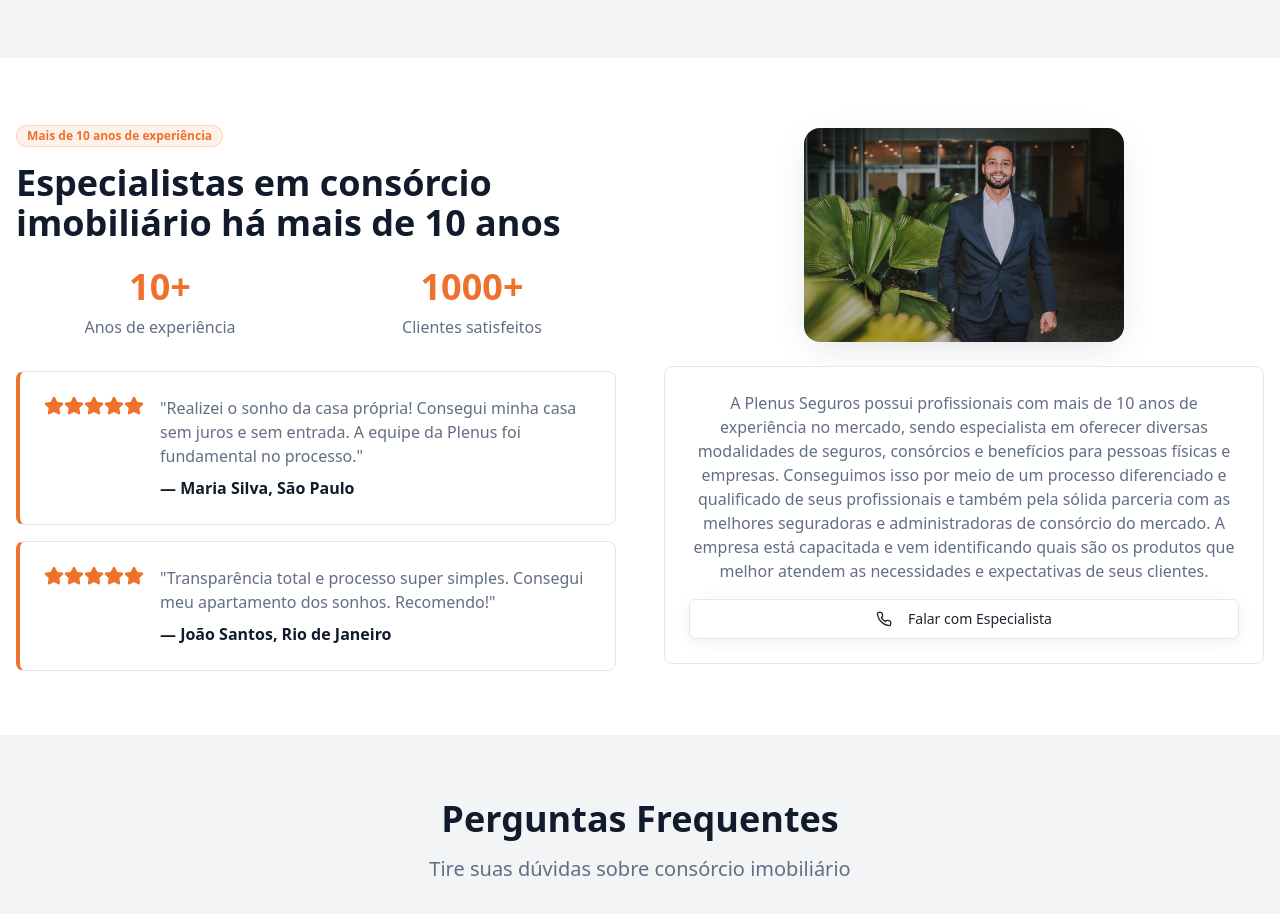
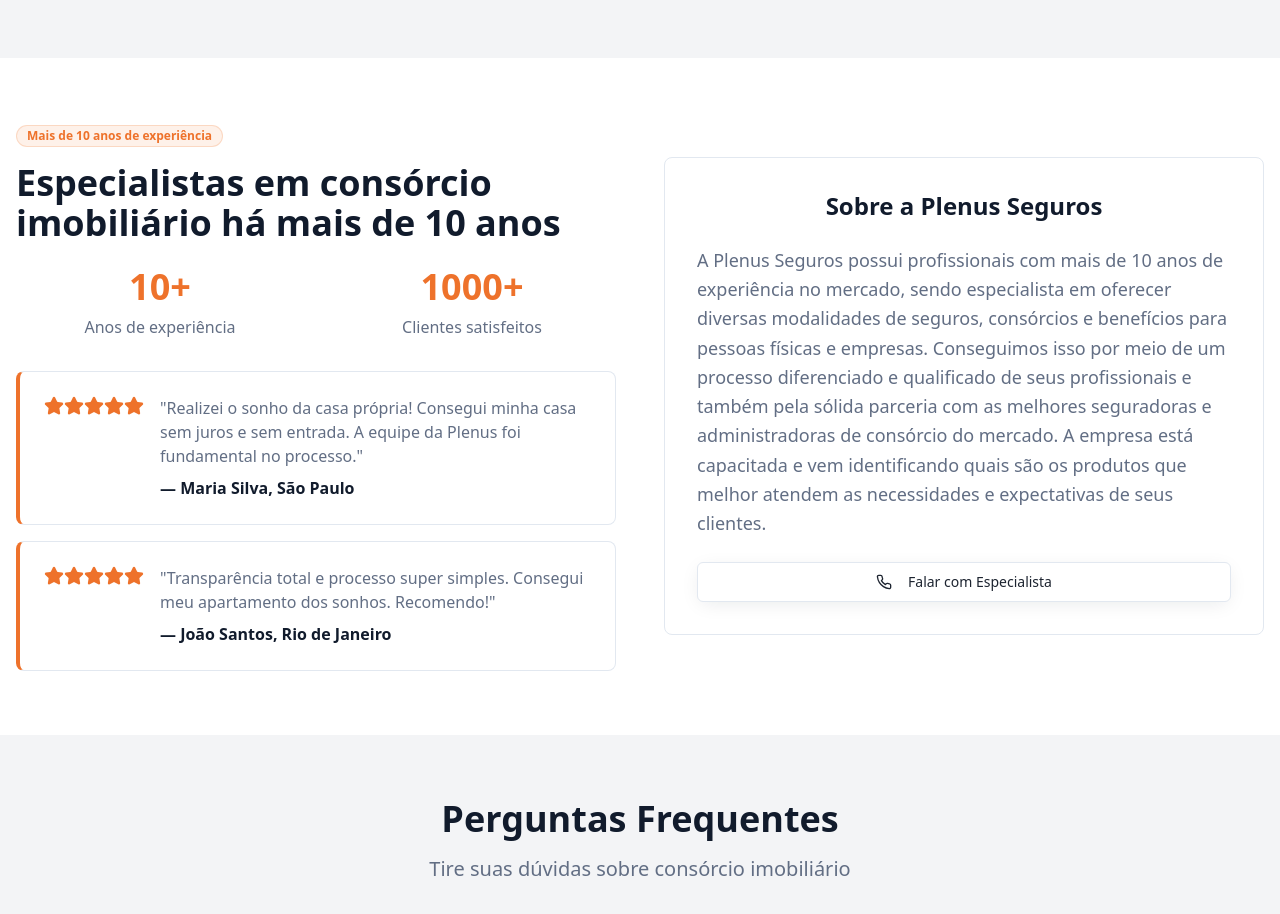
Before and after one commit to msbconsignadomkt-create/plenus-casa-na-mao-42, a React (Vite) app: page / in a window 1280 px wide. Shown: the part 2140-3054 px from the top of the page. Built offline with nearby package versions, Linux system fonts and the light colour scheme.

Commit message:
Remover foto e atualizar texto

```diff
--- a/src/pages/Index.tsx
+++ b/src/pages/Index.tsx
@@ -311,12 +311,14 @@ Aguardo retorno para prosseguir com a simulação!`;
               </div>
             </div>
 
-            <div className="text-center">
-              <img src="/lovable-uploads/38b25d33-557d-4466-871e-577411d2ce35.png" alt="Hugo - Especialista Plenus Seguros" className="w-80 h-auto mx-auto rounded-2xl shadow-elegant" />
-              <Card className="mt-6 shadow-card">
-                <CardContent className="p-6">
-                  <p className="text-muted-foreground mb-4">
-A Plenus Seguros possui profissionais com mais de 10 anos de experiência no mercado, sendo especialista em oferecer diversas modalidades de seguros, consórcios e benefícios para pessoas físicas e empresas. Conseguimos isso por meio de um processo diferenciado e qualificado de seus profissionais e também pela sólida parceria com as melhores seguradoras e administradoras de consórcio do mercado. A empresa está capacitada e vem identificando quais são os produtos que melhor atendem as necessidades e expectativas de seus clientes.
+            <div>
+              <Card className="shadow-card">
+                <CardContent className="p-8">
+                  <h3 className="text-2xl font-bold text-primary mb-6 text-center">
+                    Sobre a Plenus Seguros
+                  </h3>
+                  <p className="text-muted-foreground mb-6 text-lg leading-relaxed">
+                    A Plenus Seguros possui profissionais com mais de 10 anos de experiência no mercado, sendo especialista em oferecer diversas modalidades de seguros, consórcios e benefícios para pessoas físicas e empresas. Conseguimos isso por meio de um processo diferenciado e qualificado de seus profissionais e também pela sólida parceria com as melhores seguradoras e administradoras de consórcio do mercado. A empresa está capacitada e vem identificando quais são os produtos que melhor atendem as necessidades e expectativas de seus clientes.
                   </p>
 
                   <Button variant="outline" onClick={handleWhatsAppContact} className="w-full">
```
